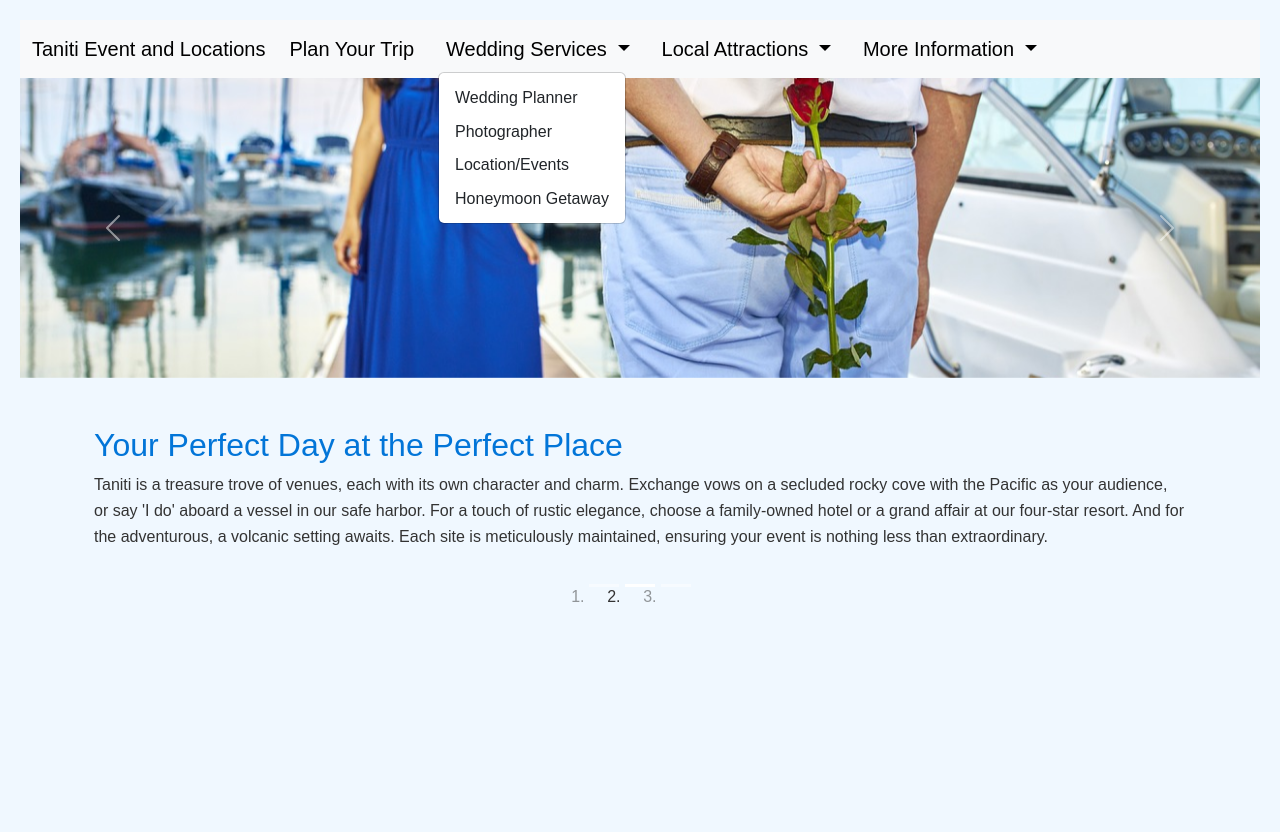
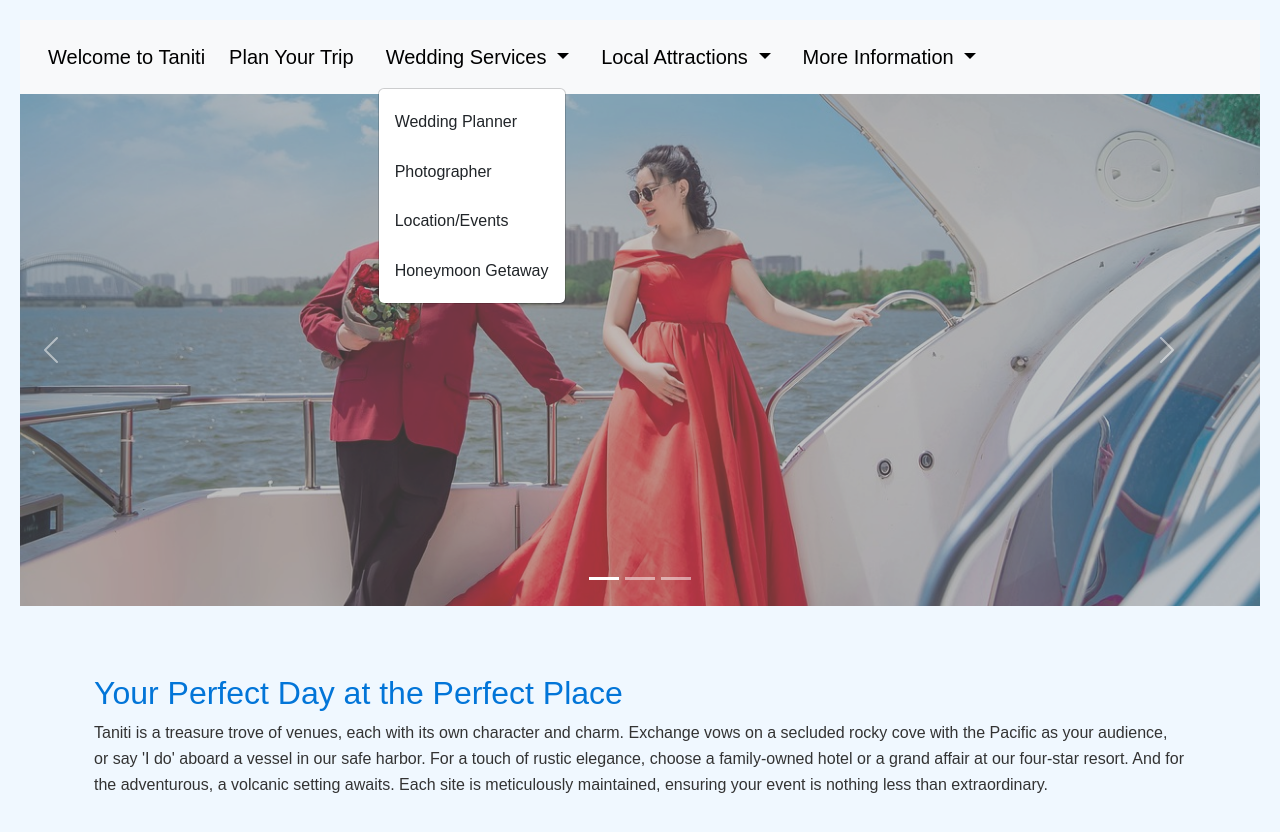
Before and after one commit to CaedanGrey/caedangrey.github.io, a plain HTML site: page events.html in a window 1280 px wide. Both pictures are taken after a click on the button "Wedding Services". Before the commit the page ends 800 px from the top, so only its background shows below. Drawn offline with nearby package versions, Linux system fonts and the light colour scheme.

Commit message:
Update events.html

```diff
--- a/events.html
+++ b/events.html
@@ -1,10 +1,10 @@
 <!doctype html>
 <html lang="en">
+<head>
 
-<head>
     <meta charset="utf-8">
     <meta name="viewport" content="width=device-width, initial-scale=1">
-    <title>Taniti Adventure Planning Form</title>
+    <title>Welcome to Tainiti</title>
 
     <!-- CSS Links/Files; Bootstrap and Custom-->
     <link href="https://cdn.jsdelivr.net/npm/bootstrap@5.3.1/dist/css/bootstrap.min.css" rel="stylesheet"
@@ -12,17 +12,14 @@
     <script defer src="https://cdn.jsdelivr.net/npm/bootstrap@5.3.1/dist/js/bootstrap.bundle.min.js"
         integrity="sha384-HwwvtgBNo3bZJJLYd8oVXjrBZt8cqVSpeBNS5n7C8IVInixGAoxmnlMuBnhbgrkm"
         crossorigin="anonymous"></script>
-    <link rel="stylesheet" type="text/css" href="form.css">
-    <!-- Contact Form JavaScript containing email verification and validation-->
-    <script src="form.js"></script>
+    <link rel="stylesheet" type="text/css" href="custom.css">
 </head>
-
 <!--Content Body-->
 
 <body>
     <header>   <nav class="navbar navbar-expand-lg bg-body-tertiary">
         <div class="container-fluid">
-            <a class="navbar-brand" href="./index.html">Taniti Event and Locations</a>
+            <a class="navbar-brand" href="./index.html">Welcome to Taniti</a>
             <button class="navbar-toggler" type="button" data-bs-toggle="collapse"
                 data-bs-target="#navbarSupportedContent" aria-controls="navbarSupportedContent" aria-expanded="false"
                 aria-label="Toggle navigation">
@@ -39,8 +36,8 @@
                             Wedding Services
                         </a>
                         <ul class="dropdown-menu">
-                            <li><a class="dropdown-item" href="./city-anchorage.html">Wedding Planner</a></li>
-                            <li><a class="dropdown-item" href="./city-juneau.html">Photographer</a></li>
+                            <li><a class="dropdown-item" href="./weddingplanner.html">Wedding Planner</a></li>
+                            <li><a class="dropdown-item" href="./photography.html">Photographer</a></li>
                             <li><a class="dropdown-item" href="./events.html">Location/Events</a></li>
                             <li><a class="dropdown-item" href="./honeymoon.html">Honeymoon Getaway</a></li>
                         </ul>
@@ -62,7 +59,7 @@
                             More Information
                         </a>
                         <ul class="dropdown-menu">
-                            <li><a class="dropdown-item" href="./city-anchorage.html">About Us</a></li>
+                            <li><a class="dropdown-item" href="./about.html">About Us</a></li>
                             <li><a class="dropdown-item" href="./feedback.html">Feedback/Reviews</a></li>
                         </ul>
                     </li>
@@ -70,33 +67,31 @@
             </div>
         </div>
     </nav></header>
- <section role ="main">
+    <section role="main">
         <!--Carousel-->
         <div id="myCarousel" class="carousel slide" data-bs-ride="carousel">
             <ol class="carousel-indicators">
-                <li data-bs-target="#myCarousel" data-bs-slide-to="0" class="active"></li>
+                <li data-bs-target="#myCarousel" data-bs-slide-to="0"></li>
                 <li data-bs-target="#myCarousel" data-bs-slide-to="1"></li>
-                <li data-bs-target="#myCarousel" data-bs-slide-to="2"></li>
+                <li data-bs-target="#myCarousel" data-bs-slide-to="2" class="active"></li>
             </ol>
             <div class="carousel-inner">
-                <div class="carousel-item active">
-                    <div class="overlay-image"
-                        style="background-image:url(./bride-6391461_1280.jpg);"
-                        alt="Beach">
+                <div class="carousel-item">
+                    <div class="overlay-image" style="background-image:url(./bride-6391461_1280.jpg);"
+                        alt="Island">
                     </div>
                 </div>
                 <div class="carousel-item">
-                    <div class="overlay-image"
-                        style="background-image:url(./married-couple-1232510_1280.jpg);"
-                        alt="Wedding on beach">
+                    <div class="overlay-image" style="background-image:url(./married-couple-1232510_1280.jpg);"
+                        alt="A couple getting married on a beautiful island.">
                     </div>
                 </div>
-                <div class="carousel-item">
-                    <div class="overlay-image"
-                        style="background-image:url(volcano-6568783_1280.jpg);"
-                        alt="Volcano">
+                <div class="carousel-item active">
+                    <div class="overlay-image" style="background-image:url(./volcano-658783_1280.jpg);"
+                        alt="Surfing in the ocean near Tainiti">
                     </div>
                 </div>
+            </div>
             <a href="#myCarousel" class="carousel-control-prev" role="button" data-bs-slide="prev">
                 <span class="sr-only"></span>
                 <span class="carousel-control-prev-icon" aria-hidden="true"></span>
@@ -107,6 +102,7 @@
             </a>
         </div>
 
+        <!--City Row-->
         <div class="container px-4 py-5" id="event-facts">
             <h2>Your Perfect Day at the Perfect Place</h2>
             <p>Taniti is a treasure trove of venues, each with its own character and charm. Exchange vows on a secluded rocky cove
```
